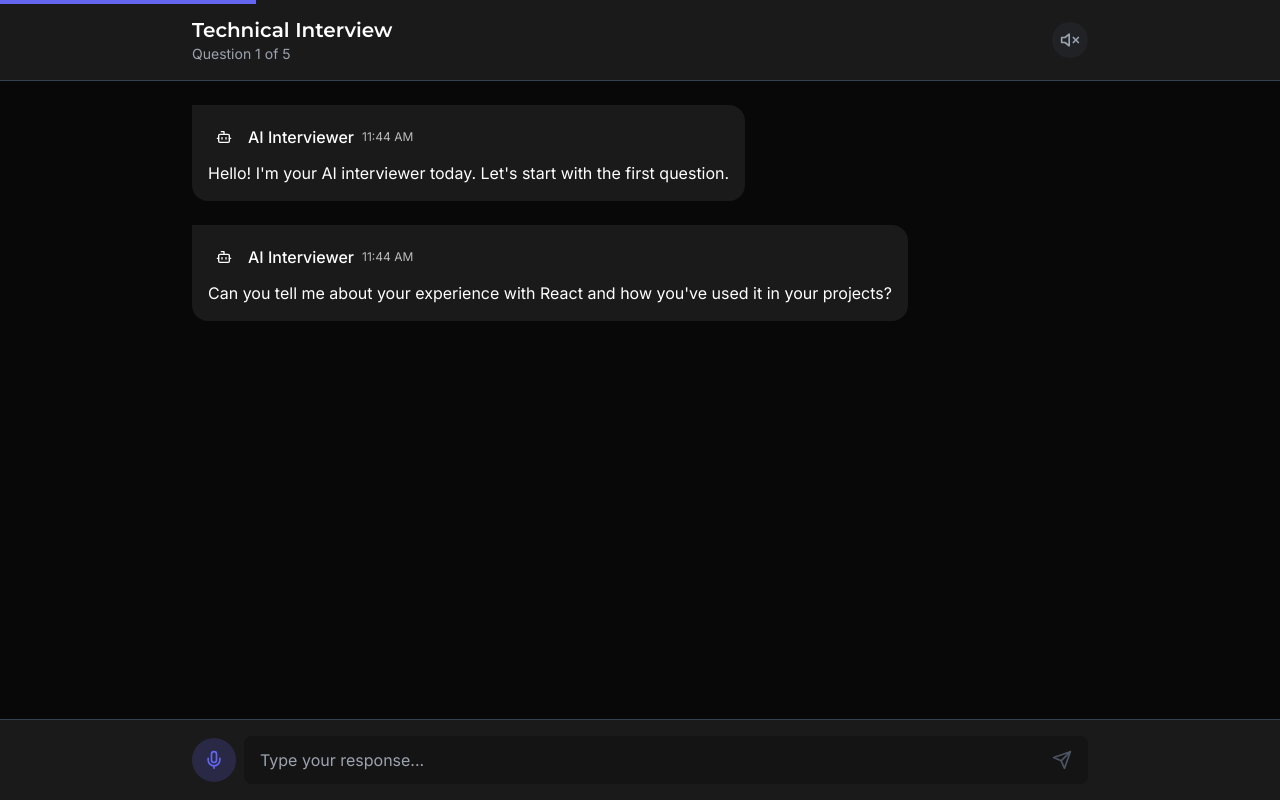
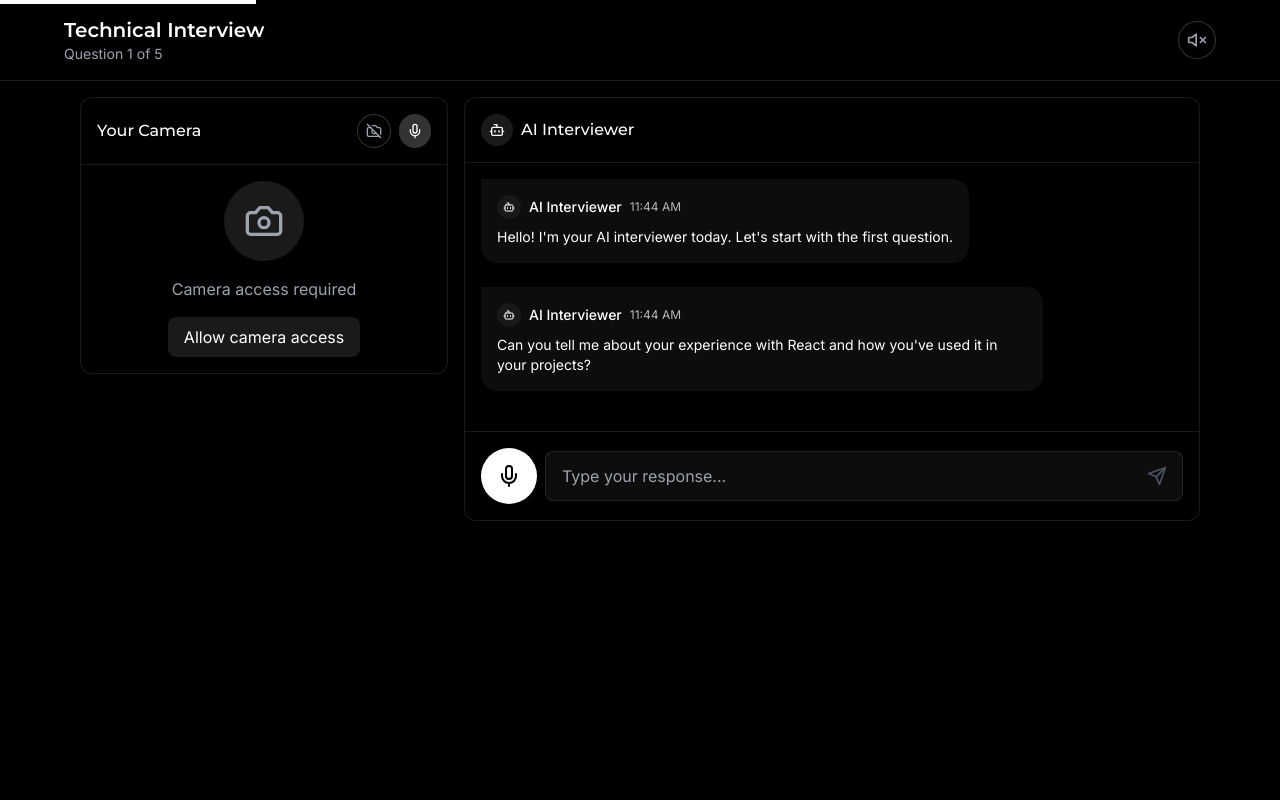
Before and after one commit to elyashium/NERV, a React (Vite) app: page /interview in a window 1280 px wide. Built offline with nearby package versions, Linux system fonts and the light colour scheme; no server answers; sample sign-in values are in the browser's storage.

Commit message:
Update Interview.tsx

```diff
--- a/src/pages/Interview.tsx
+++ b/src/pages/Interview.tsx
@@ -1,7 +1,7 @@
 import React, { useState, useEffect, useRef } from 'react';
 import { motion, AnimatePresence } from 'framer-motion';
 import { useNavigate } from 'react-router-dom';
-import { Mic, MicOff, Volume2, VolumeX, Loader2, ArrowRight, Send, User, Bot } from 'lucide-react';
+import { Mic, MicOff, Camera, CameraOff, Volume2, VolumeX, Loader2, ArrowRight, Send, User, Bot, MessageSquare } from 'lucide-react';
 import { useAuth } from '../contexts/AuthContext';
 
 interface Message {
@@ -45,17 +45,34 @@ const mockQuestions: Question[] = [
   }
 ];
 
+const pulseStyle = `
+  @keyframes pulsate {
+    0% { box-shadow: 0 0 0 0 rgba(239, 68, 68, 0.7); }
+    70% { box-shadow: 0 0 0 10px rgba(239, 68, 68, 0); }
+    100% { box-shadow: 0 0 0 0 rgba(239, 68, 68, 0); }
+  }
+
+  .pulsate-recording {
+    animation: pulsate 1.5s infinite;
+  }
+`;
+
 const Interview = () => {
   const { currentUser } = useAuth();
   const navigate = useNavigate();
   const [isRecording, setIsRecording] = useState(false);
   const [isSpeaking, setIsSpeaking] = useState(false);
+  const [isCameraOn, setIsCameraOn] = useState(false);
   const [currentQuestion, setCurrentQuestion] = useState(0);
   const [userInput, setUserInput] = useState('');
   const [isThinking, setIsThinking] = useState(false);
   const [questions] = useState<Question[]>(mockQuestions);
   const [messages, setMessages] = useState<Message[]>([]);
   const messagesEndRef = useRef<HTMLDivElement>(null);
+  const videoRef = useRef<HTMLVideoElement>(null);
+  const [hasVideoPermission, setHasVideoPermission] = useState(false);
+  const [videoStream, setVideoStream] = useState<MediaStream | null>(null);
+  const [viewMode, setViewMode] = useState<'camera' | 'chat'>('camera');
 
   useEffect(() => {
     if (!currentUser) {
@@ -98,6 +115,58 @@ const Interview = () => {
   const toggleSpeech = () => {
     setIsSpeaking(!isSpeaking);
   };
+
+  const toggleCamera = async () => {
+    if (isCameraOn) {
+      // Turn off camera
+      if (videoStream) {
+        videoStream.getTracks().forEach(track => track.stop());
+        setVideoStream(null);
+      }
+      setIsCameraOn(false);
+    } else {
+      // Turn on camera
+      try {
+        const stream = await navigator.mediaDevices.getUserMedia({ video: true });
+        if (videoRef.current) {
+          videoRef.current.srcObject = stream;
+        }
+        setVideoStream(stream);
+        setIsCameraOn(true);
+        setHasVideoPermission(true);
+      } catch (err) {
+        console.error("Error accessing camera:", err);
+        setHasVideoPermission(false);
+      }
+    }
+  };
+
+  // Initialize camera when component mounts
+  useEffect(() => {
+    const initCamera = async () => {
+      try {
+        const stream = await navigator.mediaDevices.getUserMedia({ video: true });
+        if (videoRef.current) {
+          videoRef.current.srcObject = stream;
+        }
+        setVideoStream(stream);
+        setIsCameraOn(true);
+        setHasVideoPermission(true);
+      } catch (err) {
+        console.error("Error accessing camera:", err);
+        setHasVideoPermission(false);
+      }
+    };
+
+    initCamera();
+
+    // Cleanup function to stop all tracks when component unmounts
+    return () => {
+      if (videoStream) {
+        videoStream.getTracks().forEach(track => track.stop());
+      }
+    };
+  }, []);
 
   const handleSendMessage = () => {
     if (!userInput.trim()) return;
@@ -180,11 +249,13 @@ const Interview = () => {
   const progress = ((currentQuestion + 1) / questions.length) * 100;
 
   return (
-    <div className="min-h-screen bg-primary flex flex-col">
+    <div className="min-h-screen bg-black flex flex-col">
+      <style>{pulseStyle}</style>
+
       {/* Progress bar */}
-      <div className="fixed top-0 left-0 w-full h-1 bg-secondary z-10">
+      <div className="fixed top-0 left-0 w-full h-1 bg-black z-10">
         <motion.div
-          className="h-full bg-accent"
+          className="h-full bg-white"
           initial={{ width: 0 }}
           animate={{ width: `${progress}%` }}
           transition={{ duration: 0.5 }}
@@ -192,8 +263,8 @@ const Interview = () => {
       </div>
 
       {/* Interview header */}
-      <div className="bg-secondary py-4 px-6 border-b border-gray-700">
-        <div className="max-w-4xl mx-auto flex justify-between items-center">
+      <div className="bg-black py-4 px-6 border-b border-white/10">
+        <div className="max-w-6xl mx-auto flex justify-between items-center">
           <div>
             <h1 className="text-xl font-semibold">Technical Interview</h1>
             <p className="text-sm text-gray-400">Question {currentQuestion + 1} of {questions.length}</p>
@@ -202,18 +273,117 @@ const Interview = () => {
             <button
               onClick={toggleSpeech}
               className={`p-2 rounded-full ${
-                isSpeaking ? 'bg-accent/20 text-accent' : 'bg-gray-700/20 text-gray-400'
+                isSpeaking ? 'bg-white/20 text-white' : 'bg-black/20 text-gray-400 border border-white/20'
               }`}
             >
               {isSpeaking ? <Volume2 className="h-5 w-5" /> : <VolumeX className="h-5 w-5" />}
             </button>
+            <div className="md:hidden">
+              <button
+                onClick={() => setViewMode(viewMode === 'camera' ? 'chat' : 'camera')}
+                className="p-2 rounded-full bg-white/10 text-white"
+              >
+                {viewMode === 'camera' ? <MessageSquare className="h-5 w-5" /> : <Camera className="h-5 w-5" />}
+              </button>
+            </div>
           </div>
         </div>
       </div>
 
-      {/* Chat container */}
-      <div className="flex-1 overflow-y-auto py-6 px-4">
-        <div className="max-w-4xl mx-auto">
+      {/* Main content area */}
+      <div className="flex-1 overflow-hidden">
+        <div className="h-full max-w-6xl mx-auto p-4">
+          <div className="flex flex-col md:flex-row h-full gap-4">
+            {/* User video section - hidden on mobile when in chat mode */}
+            <div className={`md:w-1/3 h-full md:block ${viewMode === 'chat' ? 'hidden' : 'block'}`}>
+              <div className="bg-black/30 border border-white/10 rounded-xl h-full flex flex-col">
+                <div className="p-4 border-b border-white/10 flex justify-between items-center">
+                  <h2 className="font-medium">Your Camera</h2>
+                  <div className="flex gap-2">
+                    <button
+                      onClick={toggleCamera}
+                      className={`p-2 rounded-full ${
+                        isCameraOn ? 'bg-white/20 text-white' : 'bg-black/20 text-gray-400 border border-white/20'
+                      }`}
+                    >
+                      {isCameraOn ? <Camera className="h-4 w-4" /> : <CameraOff className="h-4 w-4" />}
+                    </button>
+                    <button
+                      onClick={toggleRecording}
+                      className={`p-2 rounded-full ${
+                        isRecording ? 'bg-red-500/20 text-red-500' : 'bg-white/20 text-white'
+                      }`}
+                    >
+                      {isRecording ? <MicOff className="h-4 w-4" /> : <Mic className="h-4 w-4" />}
+                    </button>
+                  </div>
+                </div>
+
+                <div className="flex-1 flex items-center justify-center p-4 relative">
+                  {isCameraOn ? (
+                    <video
+                      ref={videoRef}
+                      autoPlay
+                      playsInline
+                      muted
+                      className="w-full h-full object-cover rounded-lg"
+                      style={{ transform: 'scaleX(-1)' }} // Mirror effect for selfie view
+                    />
+                  ) : (
+                    <div className="text-center">
+                      {hasVideoPermission ? (
+                        <div>
+                          <div className="w-20 h-20 bg-white/10 rounded-full flex items-center justify-center mx-auto mb-4">
+                            <User className="h-10 w-10 text-gray-400" />
+                          </div>
+                          <p className="text-gray-400">Camera is turned off</p>
+                          <button
+                            onClick={toggleCamera}
+                            className="mt-4 px-4 py-2 bg-white/10 text-white rounded-lg hover:bg-white/20 transition-colors"
+                          >
+                            Turn on camera
+                          </button>
+                        </div>
+                      ) : (
+                        <div>
+                          <div className="w-20 h-20 bg-white/10 rounded-full flex items-center justify-center mx-auto mb-4">
+                            <Camera className="h-10 w-10 text-gray-400" />
+                          </div>
+                          <p className="text-gray-400">Camera access required</p>
+                          <button
+                            onClick={toggleCamera}
+                            className="mt-4 px-4 py-2 bg-white/10 text-white rounded-lg hover:bg-white/20 transition-colors"
+                          >
+                            Allow camera access
+                          </button>
+                        </div>
+                      )}
+                    </div>
+                  )}
+
+                  {isRecording && (
+                    <div className="absolute top-2 right-2 flex items-center bg-black/70 px-2 py-1 rounded-full">
+                      <div className="w-2 h-2 rounded-full bg-red-500 mr-2 animate-pulse"></div>
+                      <span className="text-xs text-white">Recording</span>
+                    </div>
+                  )}
+                </div>
+              </div>
+            </div>
+
+            {/* AI chat section - hidden on mobile when in camera mode */}
+            <div className={`md:w-2/3 h-full md:block ${viewMode === 'camera' ? 'hidden' : 'block'}`}>
+              <div className="bg-black/30 border border-white/10 rounded-xl h-full flex flex-col">
+                <div className="p-4 border-b border-white/10">
+                  <div className="flex items-center">
+                    <div className="w-8 h-8 rounded-full bg-white/10 flex items-center justify-center mr-2">
+                      <Bot className="h-4 w-4 text-white" />
+                    </div>
+                    <h2 className="font-medium">AI Interviewer</h2>
+                  </div>
+                </div>
+
+                <div className="flex-1 overflow-y-auto p-4">
                   <div className="space-y-6">
                     {messages.map((message) => (
                       <div
@@ -223,39 +393,39 @@ const Interview = () => {
                         <div
                           className={`max-w-[80%] rounded-2xl p-4 ${
                             message.sender === 'user'
-                      ? 'bg-accent text-white rounded-tr-none'
-                      : 'bg-secondary text-white rounded-tl-none'
+                              ? 'bg-white/10 text-white rounded-tr-none'
+                              : 'bg-white/5 text-white rounded-tl-none'
                           }`}
                         >
                           <div className="flex items-center mb-2">
-                    <div className={`w-8 h-8 rounded-full flex items-center justify-center mr-2 ${
-                      message.sender === 'user' ? 'bg-accent/30' : 'bg-secondary/50'
+                            <div className={`w-6 h-6 rounded-full flex items-center justify-center mr-2 ${
+                              message.sender === 'user' ? 'bg-white/10' : 'bg-white/5'
                             }`}>
                               {message.sender === 'user' ?
-                        <User className="h-4 w-4" /> :
-                        <Bot className="h-4 w-4" />
+                                <User className="h-3 w-3" /> :
+                                <Bot className="h-3 w-3" />
                               }
                             </div>
-                    <span className="font-medium">
+                            <span className="text-sm font-medium">
                               {message.sender === 'user' ? 'You' : 'AI Interviewer'}
                             </span>
                             <span className="text-xs opacity-70 ml-2">
                               {message.timestamp.toLocaleTimeString([], { hour: '2-digit', minute: '2-digit' })}
                             </span>
                           </div>
-                  <p className="whitespace-pre-wrap">{message.text}</p>
+                          <p className="whitespace-pre-wrap text-sm">{message.text}</p>
                         </div>
                       </div>
                     ))}
 
                     {isThinking && (
                       <div className="flex justify-start">
-                <div className="bg-secondary text-white rounded-2xl rounded-tl-none p-4 max-w-[80%]">
+                        <div className="bg-white/5 text-white rounded-2xl rounded-tl-none p-4 max-w-[80%]">
                           <div className="flex items-center mb-2">
-                    <div className="w-8 h-8 rounded-full bg-secondary/50 flex items-center justify-center mr-2">
-                      <Bot className="h-4 w-4" />
+                            <div className="w-6 h-6 rounded-full bg-white/5 flex items-center justify-center mr-2">
+                              <Bot className="h-3 w-3" />
                             </div>
-                    <span className="font-medium">AI Interviewer</span>
+                            <span className="text-sm font-medium">AI Interviewer</span>
                           </div>
                           <div className="flex items-center gap-2">
                             <div className="w-2 h-2 bg-gray-400 rounded-full animate-bounce" style={{ animationDelay: '0ms' }}></div>
@@ -269,19 +439,20 @@ const Interview = () => {
                     <div ref={messagesEndRef} />
                   </div>
                 </div>
-      </div>
 
                 {/* Input area */}
-      <div className="bg-secondary border-t border-gray-700 py-4 px-4">
-        <div className="max-w-4xl mx-auto">
+                <div className="p-4 border-t border-white/10">
                   <div className="flex items-center gap-2">
                     <button
                       onClick={toggleRecording}
-              className={`p-3 rounded-full ${
-                isRecording ? 'bg-red-500/20 text-red-500' : 'bg-accent/20 text-accent'
+                      className={`p-4 rounded-full flex items-center justify-center transition-all ${
+                        isRecording
+                          ? 'bg-red-500 text-white pulsate-recording'
+                          : 'bg-white text-black hover:bg-white/80'
                       }`}
+                      style={{ minWidth: '48px', minHeight: '48px' }}
                     >
-              {isRecording ? <MicOff className="h-5 w-5" /> : <Mic className="h-5 w-5" />}
+                      {isRecording ? <MicOff className="h-6 w-6" /> : <Mic className="h-6 w-6" />}
                     </button>
 
                     <div className="flex-1 relative">
@@ -292,15 +463,19 @@ const Interview = () => {
                         onKeyPress={(e) => e.key === 'Enter' && handleSendMessage()}
                         placeholder={isRecording ? "Listening..." : "Type your response..."}
                         disabled={isThinking || isRecording}
-                className="w-full py-3 px-4 bg-input-bg rounded-lg focus:ring-2 focus:ring-accent focus:outline-none pr-12"
+                        className="w-full py-3 px-4 bg-white/5 border border-white/10 rounded-lg focus:ring-2 focus:ring-white/30 focus:outline-none pr-12"
                       />
                       <button
                         onClick={handleSendMessage}
                         disabled={!userInput.trim() || isThinking}
-                className="absolute right-2 top-1/2 transform -translate-y-1/2 p-2 text-accent disabled:text-gray-600"
+                        className="absolute right-2 top-1/2 transform -translate-y-1/2 p-2 text-white disabled:text-gray-600"
                       >
                         <Send className="h-5 w-5" />
                       </button>
+                    </div>
+                  </div>
+                </div>
+              </div>
             </div>
           </div>
         </div>
```
Lines whose indentation alone changed are shown as unchanged.
